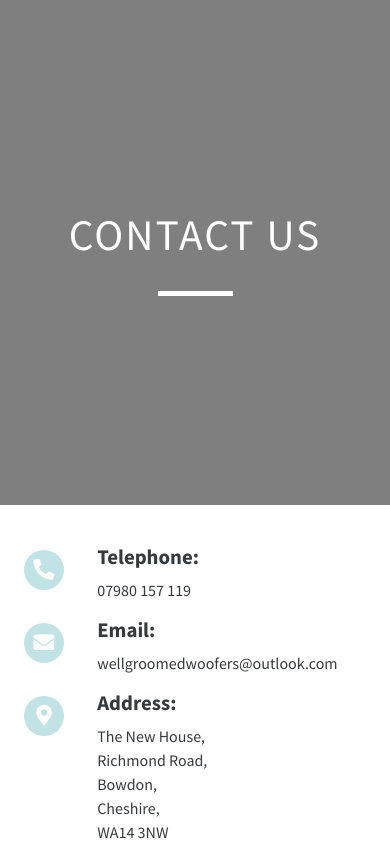
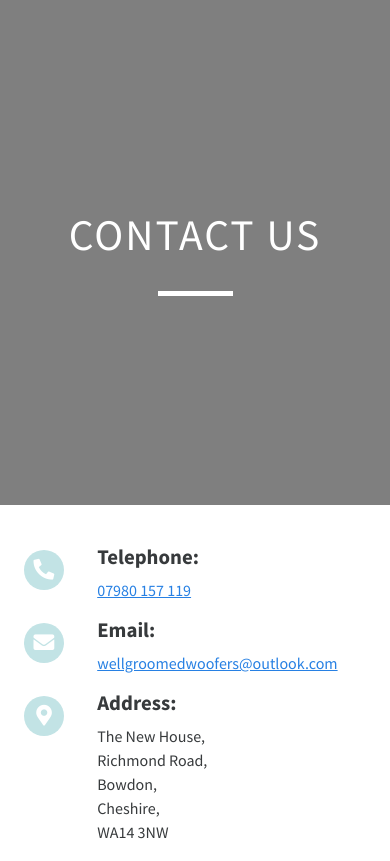
Before and after one commit to jonathan-odonnell/dog-grooming, a Django app: page /contact/ in a window 390 px wide. Shown: the part 118-979 px from the top of the page. Run offline with Django 3.2, Linux system fonts and the light colour scheme; some libraries are stand-ins or nearby versions.

Commit message:
Added email and phone number links to contact template

```diff
--- a/contact/templates/contact/contact.html
+++ b/contact/templates/contact/contact.html
@@ -25,7 +25,7 @@
                 </div>
                 <div class="value">
                     <h4 class="fw-bold">Telephone:</h4>
-                    <p class="mb-0">07980 157 119</p>
+                    <p class="mb-0"><a href="tel:07980157119">07980 157 119</a></p>
                 </div>
             </div>
             <div class="contact-info-item mb-3">
@@ -34,7 +34,7 @@
                 </div>
                 <div class="value">
                     <h4 class="fw-bold">Email:</h4>
-                    <p class="mb-0">wellgroomedwoofers@outlook.com</p>
+                    <p class="mb-0"><a href="mailto:wellgroomedwoofers@outlook.com">wellgroomedwoofers@outlook.com</a></p>
                 </div>
             </div>
             <div class="contact-info-item mb-3">
```
